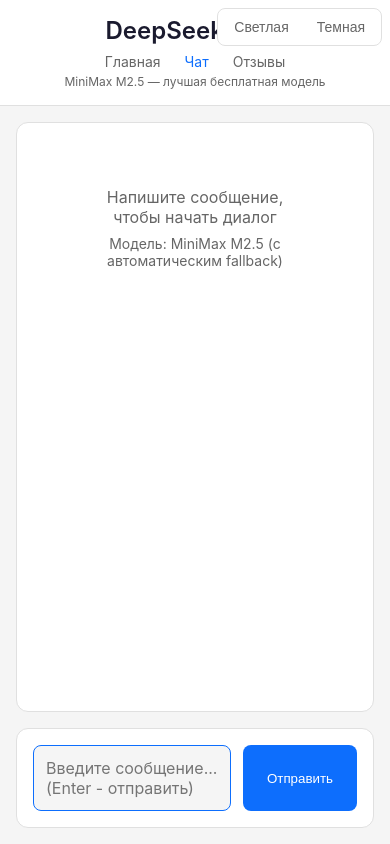
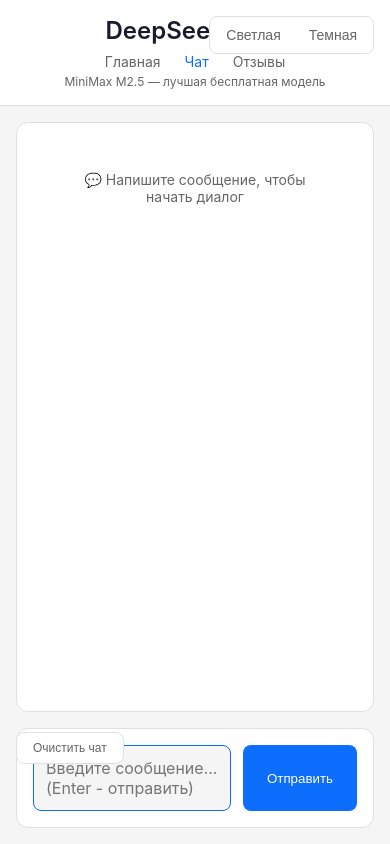
Before and after one commit to kovalphish/pipiskingpt, a Flask app: page /chat in a window 390 px wide. Run offline with Flask 3, Linux system fonts and the light colour scheme.

Commit message:
chat.html

```diff
--- a/templates/chat.html
+++ b/templates/chat.html
@@ -127,7 +127,7 @@
         }
 
         .message {
-            margin-bottom: 1rem;
+            margin-bottom: 0.75rem;
             display: flex;
         }
 
@@ -141,9 +141,11 @@
 
         .message-content {
             max-width: 70%;
-            padding: 0.75rem 1rem;
+            padding: 0.5rem 0.75rem;
             border-radius: 1rem;
             white-space: pre-wrap;
+            font-size: 0.875rem;
+            line-height: 1.4;
         }
 
         .user .message-content {
@@ -158,8 +160,8 @@
         }
 
         .message-info {
-            font-size: 0.7rem;
-            margin-top: 0.25rem;
+            font-size: 0.65rem;
+            margin-top: 0.2rem;
             color: var(--text-light);
         }
 
@@ -208,18 +210,37 @@
             cursor: not-allowed;
         }
 
+        .clear-btn {
+            position: fixed;
+            bottom: 1rem;
+            left: 1rem;
+            background: var(--surface);
+            border: 1px solid var(--border);
+            border-radius: 0.5rem;
+            padding: 0.5rem 1rem;
+            cursor: pointer;
+            font-size: 0.75rem;
+            color: var(--text-light);
+            z-index: 100;
+        }
+
+        .clear-btn:hover {
+            border-color: var(--accent);
+            color: var(--accent);
+        }
+
         .typing-indicator {
             display: flex;
             gap: 4px;
-            padding: 0.75rem 1rem;
+            padding: 0.5rem 0.75rem;
             background: var(--assistant-bg);
             border-radius: 1rem;
             width: fit-content;
         }
 
         .typing-dot {
-            width: 8px;
-            height: 8px;
+            width: 6px;
+            height: 6px;
             background: var(--text-light);
             border-radius: 50%;
             animation: typing 1.4s infinite;
@@ -227,22 +248,22 @@
 
         @keyframes typing {
             0%, 60%, 100% { transform: translateY(0); }
-            30% { transform: translateY(-8px); }
+            30% { transform: translateY(-6px); }
         }
 
         .empty {
             text-align: center;
-            padding: 3rem;
+            padding: 2rem;
             color: var(--text-light);
+            font-size: 0.875rem;
         }
 
         @media (max-width: 768px) {
             .message-content {
                 max-width: 85%;
             }
-            .theme-toggle {
-                top: 0.5rem;
-                right: 0.5rem;
+            .clear-btn {
+                bottom: 5rem;
             }
         }
     </style>
@@ -252,6 +273,8 @@
         <button class="theme-btn" onclick="setTheme('light')">Светлая</button>
         <button class="theme-btn" onclick="setTheme('dark')">Темная</button>
     </div>
+
+    <button class="clear-btn" onclick="clearChat()">Очистить чат</button>
 
     <div class="header">
         <h1>DeepSeek Chat</h1>
@@ -266,8 +289,7 @@
     <div class="chat-container">
         <div class="messages" id="messages">
             <div class="empty">
-                <p>Напишите сообщение, чтобы начать диалог</p>
-                <p style="font-size: 0.875rem; margin-top: 0.5rem;">Модель: MiniMax M2.5 (с автоматическим fallback)</p>
+                💬 Напишите сообщение, чтобы начать диалог
             </div>
         </div>
 
@@ -325,6 +347,10 @@
             scrollToBottom();
         }
 
+        function clearChat() {
+            messagesDiv.innerHTML = '<div class="empty">💬 Чат очищен. Напишите что-нибудь!</div>';
+        }
+
         function showTyping() {
             const indicator = document.createElement('div');
             indicator.className = 'message assistant';
@@ -372,7 +398,7 @@
                 addMessage('assistant', data.response || 'Ошибка');
             } catch (e) {
                 removeTyping();
-                addMessage('assistant', 'Ошибка соединения');
+                addMessage('assistant', '❌ Ошибка соединения');
             } finally {
                 isWaiting = false;
                 sendBtn.disabled = false;
```
